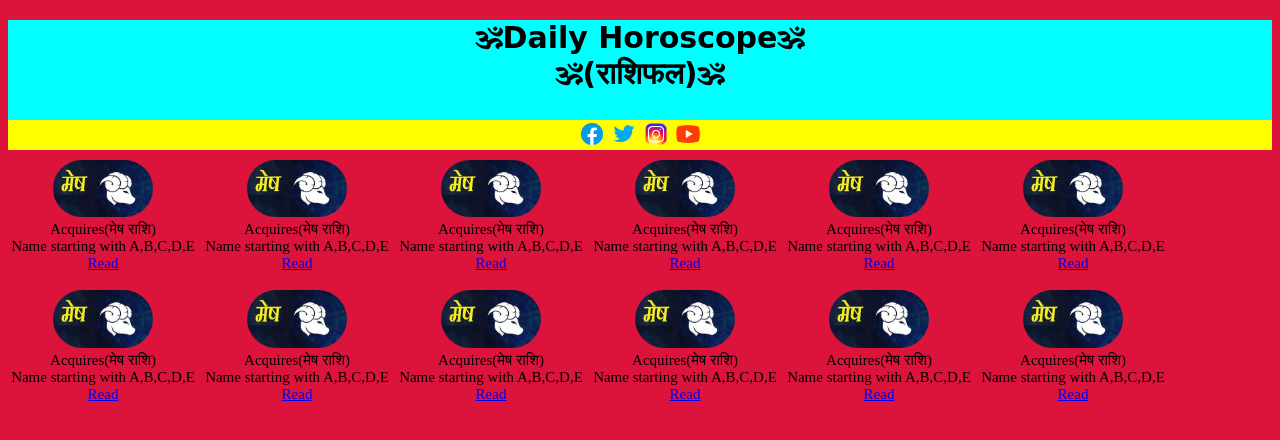
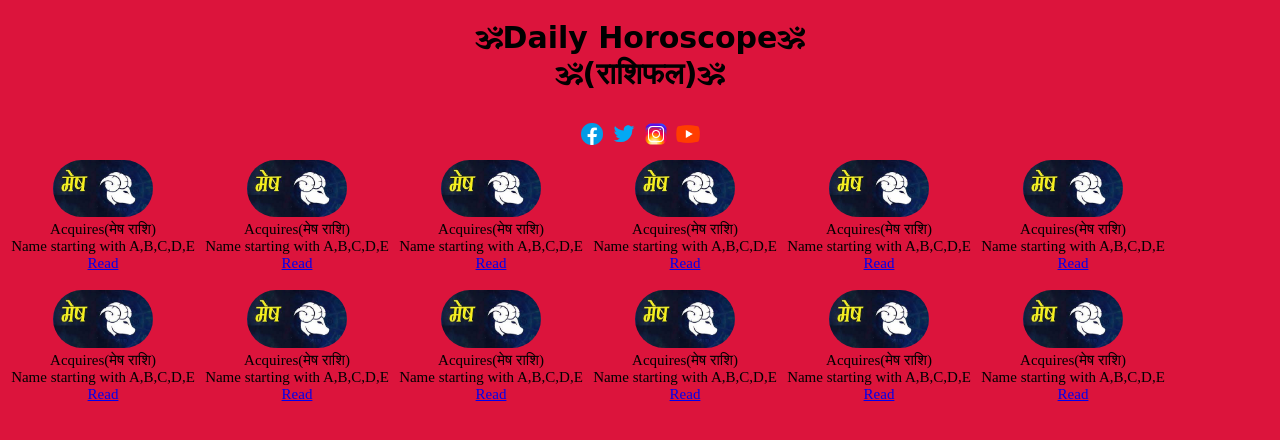
Before and after one commit to amittheparadox/amittheparadox.github.io, a plain HTML site: page index.html in a window 1280 px wide. Drawn offline with Linux system fonts and the light colour scheme.

Commit message:
Add files via upload

```diff
--- a/style.css
+++ b/style.css
@@ -11,13 +11,13 @@ body {
 
 .header {
 
-background-color: aqua;
+
 
 height: 100px;
 text-align: center;
 }
 .nav {
-   background-color: yellow;
+
    text-align: center;
 
     height: 30px;
```
